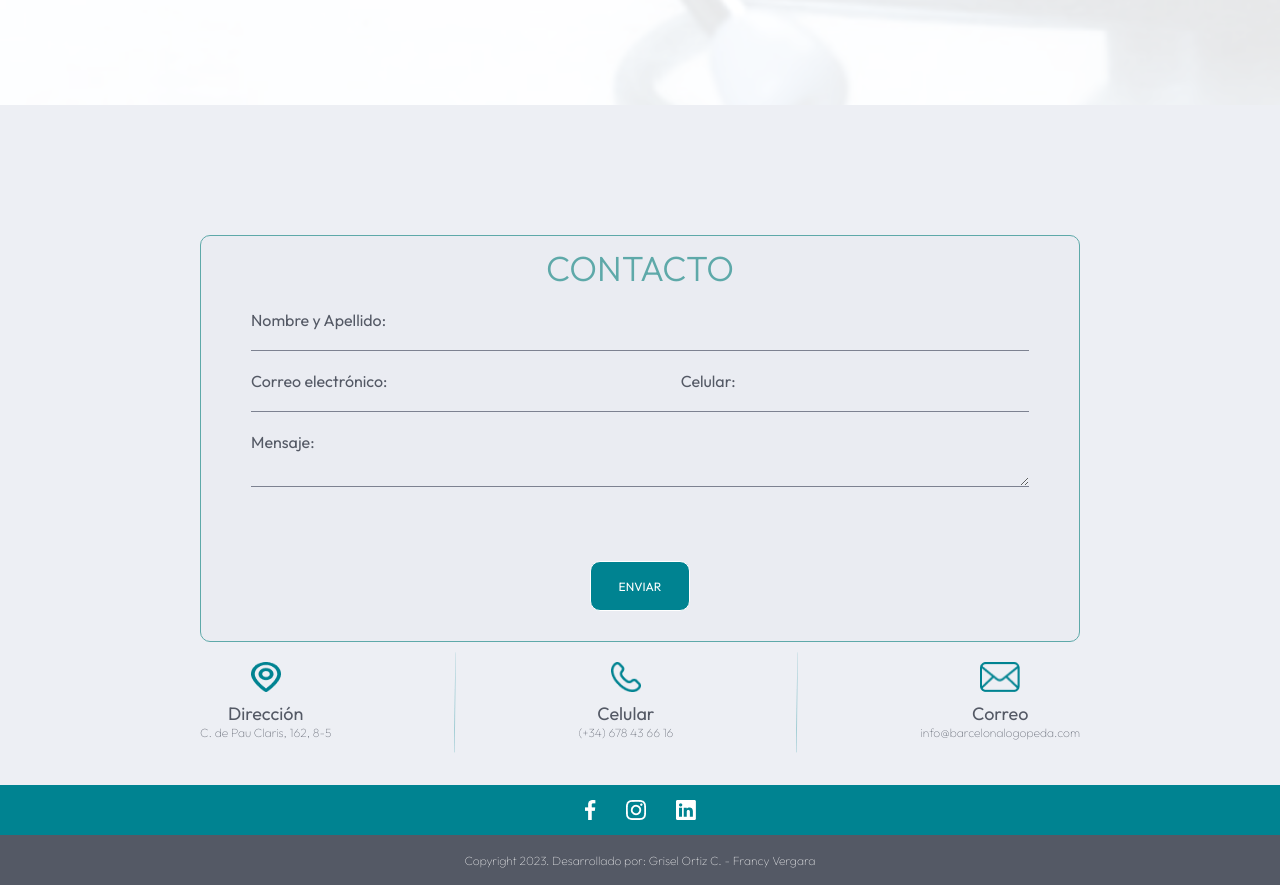
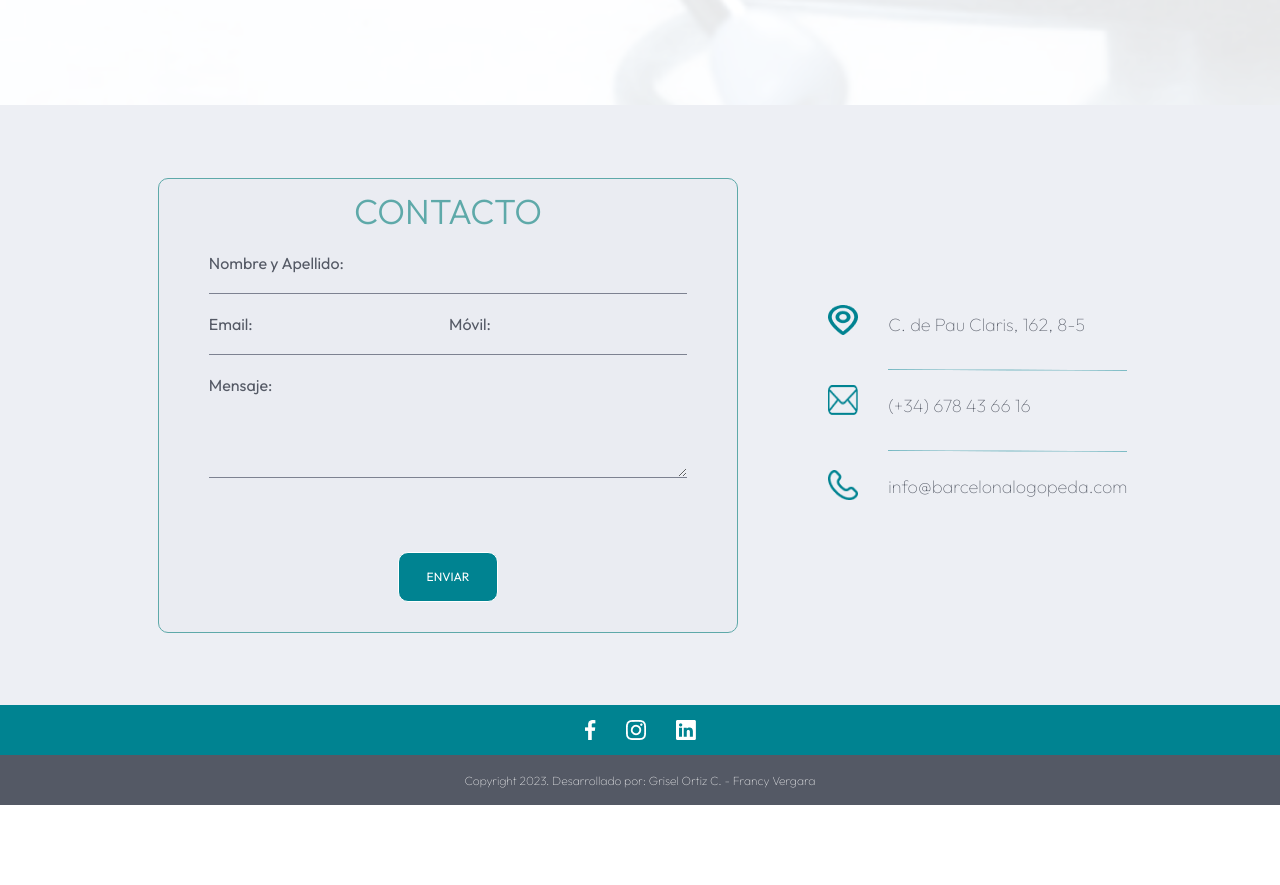
Before and after one commit to GriselOrtizClavijo/YuliethCardozo-FrontPage, a plain HTML site: page index.html in a window 1280 px wide. Shown: the part 4298-5183 px from the top of the page. After the commit the page ends 5103 px from the top, so only its background shows below. Drawn offline with Linux system fonts and the light colour scheme.

Commit message:
actualización responsive

```diff
--- a/css/App.css
+++ b/css/App.css
@@ -17,10 +17,10 @@ body {
   align-items: center;
 }
 
-/* #app {
+ /* #app {
   width: 100%;
   margin: 0 auto;
-} */
+}  */
 
 .footerApp {
   display: flex;
--- a/css/sectionFive.css
+++ b/css/sectionFive.css
@@ -53,7 +53,7 @@
     position: absolute;
 }
 
-@media only screen and (min-width: 375px) and (max-width: 720px){
+@media only screen and (max-width: 720px){
 
 
     #section-five{
--- a/css/sectionFour.css
+++ b/css/sectionFour.css
@@ -70,7 +70,7 @@
     width: 100%;
 }
 
-@media only screen and (min-width: 375px) and (max-width: 720px){
+@media only screen and (max-width: 720px){
     #section-four{
         height: 380px;
     }
--- a/css/sectionOne.css
+++ b/css/sectionOne.css
@@ -1,4 +1,3 @@
-/* Sección Home */
 
 
 #section-one {
@@ -12,7 +11,7 @@
   display:none;
 }
 
-.nav-toggle{
+ .nav-toggle{
   display: none;
 }
 
@@ -264,6 +263,9 @@ a:hover,
     height: 800px;
   }
 
+  .nav-toggle{
+    display: none;
+  }
 
   .banner-contact{
     padding-left: 10px;
@@ -308,10 +310,12 @@ a:hover,
 @media only screen and (max-width: 720px){
 
   #section-one {
-    height: 450px;
+    height: 550px;
+    width: 100%;
   }
 
   .banner-contact{
+    width: 100%;
     justify-content: space-between;
     padding-left: 20px;
     padding-right:20px;
@@ -352,6 +356,7 @@ a:hover,
   /*Barra de navegación*/
 
   #section-one .navbar {
+    width: 100%;
   position: absolute;
   justify-content:space-between;
   padding-left: 20px;
@@ -420,8 +425,8 @@ a:hover,
 
   /* Estilos para el logotipos de la barra de navegación */
   .logo {
-    width: 70px;
-    height: 70px;
+    width: 60px;
+    height: 60px;
     top: 6px;
     left: 0px;
     margin-left: 0px;
@@ -454,7 +459,7 @@ a:hover,
 
 .container-carousel{
   position: absolute;
-  height: 450px;
+  height: 550px;
 }
 
 
@@ -475,10 +480,4 @@ a:hover,
 .img-green{
   height: 131px;
 }
-
- }
- @media only screen and (max-width: 1440px){
-
-
-
- }
+}
--- a/css/sectionSix.css
+++ b/css/sectionSix.css
@@ -71,17 +71,11 @@
 }
 
 
-.tittle-card-Small{
-    font-size: 20px;
-    font-weight: bolder;
-    color: #545965;
-    bottom: 0;
-}
-
 .text-card-Small{
-    font-size: 15px;
+    font-size: 18px;
     font-weight: lighter;
-    padding-bottom: 3px;
+    padding-bottom: 15px;
+    padding-top: 15px;
 }
 
 .formContact .button-card-six {
@@ -127,12 +121,12 @@
 }
 
 .img-line{
-    width: 70%;
+    width: 100%;
     transform: rotate(0deg);
 }
 
 /* Para tabletas en orientación horizontal */
-@media only screen and (min-width: 1024px) and (max-width: 1339px){
+@media only screen and (max-width: 1024px){
 
     #section-six{
         height: 680px;
@@ -170,16 +164,15 @@
 
     .responsive-version, .container-img-card-small-card-small{
         justify-content: center;
-        width: 100%;
+        width: 110%;
     }
 
-    .tittle-card-Small{
-        font-size: 18px;
-        text-align: center;
+    .container-img-card-small-card-small {
+        padding-right: 0px;
     }
 
-    .card-small, .text-card-Small{
-        font-size: 12px;
+    .card-small .text-card-Small{
+        font-size: 15px;
     }
 
     .card-small, .img-contact {
@@ -204,7 +197,8 @@
 
 
 
-@media only screen and (min-width: 375px) and (max-width: 720px){
+
+@media only screen and (max-width: 720px){
     #section-six{
         height: 880px;
         justify-content: center;
@@ -213,6 +207,10 @@
 
     .cards-six{
         display: none;
+    }
+    .container-img-card-small-card-small .card-small{
+        display: flex;
+        flex-direction: column;
     }
 
     #section-six .formContact .title-section-two{
@@ -225,7 +223,7 @@
         display: block;
         justify-content: center;
         align-items: center;
-        padding: 50px;
+        padding: 50px ;
     }
 
 
@@ -270,10 +268,8 @@
 
     .img-line {
     width: 200px;
-    transform: rotate(0deg);
+    transform: rotate(180deg);
     height: 100%;
     margin-left: 70px;
     }
-
-
 }
--- a/css/sectionThree.css
+++ b/css/sectionThree.css
@@ -69,51 +69,6 @@
     padding-left: 30px
 }
 
- /* Para tabletas en orientación horizontal */
- /* @media only screen and (min-width: 1366px) and (max-width: 1439px) {
-    #section-three{
-        height: 868px;
-    }
-
-    #section-three .div-title .title-section-two{
-        top: 100px;
-    }
-
-    .container-cards{
-        gap: 40px;
-    }
-
-    .unit-card{
-        position: relative;
-    }
-
-    .rec-card{
-        position: absolute;
-
-
-        height: 100px;
-    }
-
-    .sub-card{
-        text-align: left;
-        width: 250px;
-        font-size: 18px;
-        padding-top: 10px;
-        padding-left: 30px;
-        color:#545965;
-    }
-
-    .text-card{
-        padding-top: 10px;
-        font-size: 12px;
-        text-align: justify;
-        width: 250px;
-        padding-left: 30px
-    }
-
-
-
-  } */
 
   @media only screen and (max-width: 1024px) {
 
@@ -144,7 +99,7 @@
         height: 100%
     }
     .container-cards{
-        padding-top: 100px;
+        padding-top: 50px;
         display: flex;
         flex-direction: column;
         justify-content: center;
--- a/scripts/sections/Contact.js
+++ b/scripts/sections/Contact.js
@@ -24,11 +24,11 @@ function Contact()  {
                                         <input type="text" name="name" class="form-control" required/>
                                 </div>
                                 <div >
-                                        <label for="correo">Correo electrónico:</label>
+                                        <label for="correo">Email:</label>
                                         <input type="email" name="email" class="form-control" required/>
                                 </div>
                                 <div >
-                                        <label for="celular">Celular:</label>
+                                        <label for="celular">Móvil:</label>
                                         <input type="tel" name="tel" class="form-control" required/>
                                 </div>
 
@@ -52,7 +52,6 @@ function Contact()  {
 
                                  <div class='card-small' >
                                  <div>
-                                         <h4 class= 'tittle-card-Small'>Dirección</h4>
                                          <h5 class= 'text-card-Small'>C. de Pau Claris, 162, 8-5</h5>
                                          </div>
 
@@ -60,7 +59,6 @@ function Contact()  {
 
                                          <div>
                                          <a href="tel:+34678436616">
-                                         <h4 class= 'tittle-card-Small'>Celular</h4>
                                          <h5 class= 'text-card-Small'>(+34) 678 43 66 16</h5>
                                          </a>
                                          </div>
@@ -69,7 +67,6 @@ function Contact()  {
 
                                          <div>
                                          <a href="mailto:info@barcelonalogopeda.com">
-                                         <h4 class= 'tittle-card-Small'>Correo</h4>
                                         <h5 class= 'text-card-Small'>info@barcelonalogopeda.com</h5>
                                          </a>
                                          </div>
@@ -89,11 +86,11 @@ const responsiveCards = `
                                         <input type="text" name="nombreApellido" id="nombreApellido"  required>
                                 </div>
                                 <div >
-                                <label for="correo">Correo electrónico:</label>
+                                        <label for="correo">Email:</label>
                                         <input type="email" id="correo" name="correo" required>
                                 </div>
                                 <div >
-                                <label for="celular">Celular:</label>
+                                        <label for="celular">Móvil:</label>
                                         <input " type="tel"  name="celular" id="celular"  pattern="[0-9]{10}" required>
                                 </div>
                                 <div class="block">
@@ -111,31 +108,32 @@ const responsiveCards = `
                                                         <a href="https://maps.app.goo.gl/t5peeFNCpdte82o1A">
                                                         <img src =${direccion} class="img-contact"/>
                                                         <div class="text-container">
-                                        <h4 class= 'tittle-card-Small'>Dirección</h4>
                                                         <h5 class= 'text-card-Small'>C. de Pau Claris, 162, 8-5</h5>
-                                        </div>
                                                         </a>
                                                 </div>
+                                        </div>
 
+                                        <div class= "line-container">
                                                 <img src =${line}  class="img-line"/>
+                                        </div>
 
                                                 <div class="contact-small-card">
                                                         <a href="tel:+34678436616">
                                                         <img src =${telefono} class="img-contact"/>
                                                                 <div class="text-container">
-                                        <h4 class= 'tittle-card-Small'>Celular</h4>
                                                                 <h5 class= 'text-card-Small'>(+34) 678 43 66 16</h5>
                                                                 </div>
                                                         </a>
                                                 </div>
 
+                                        <div class= "line-container">
                                                 <img src =${line} class="img-line"/>
+                                        </div>
 
                                                 <div class="contact-small-card">
                                                         <a href="mailto:info@barcelonalogopeda.com">
                                                         <img src =${email} class="img-contact mail"/>
                                                                 <div class="text-container">
-                                        <h4 class= 'tittle-card-Small'>Correo</h4>
                                                                 <h5 class= 'text-card-Small'>info@barcelonalogopeda.com</h5>
                                                                 </div>
                                                         </a>
```
Lines whose indentation alone changed are shown as unchanged.
